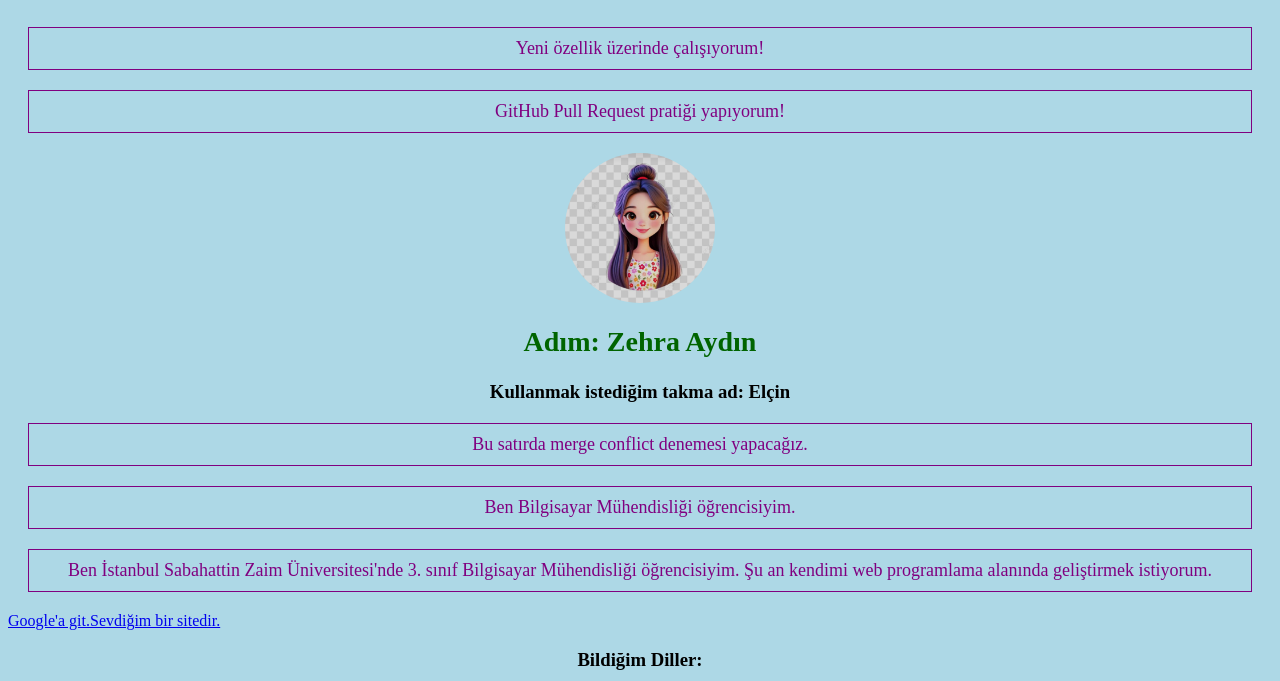
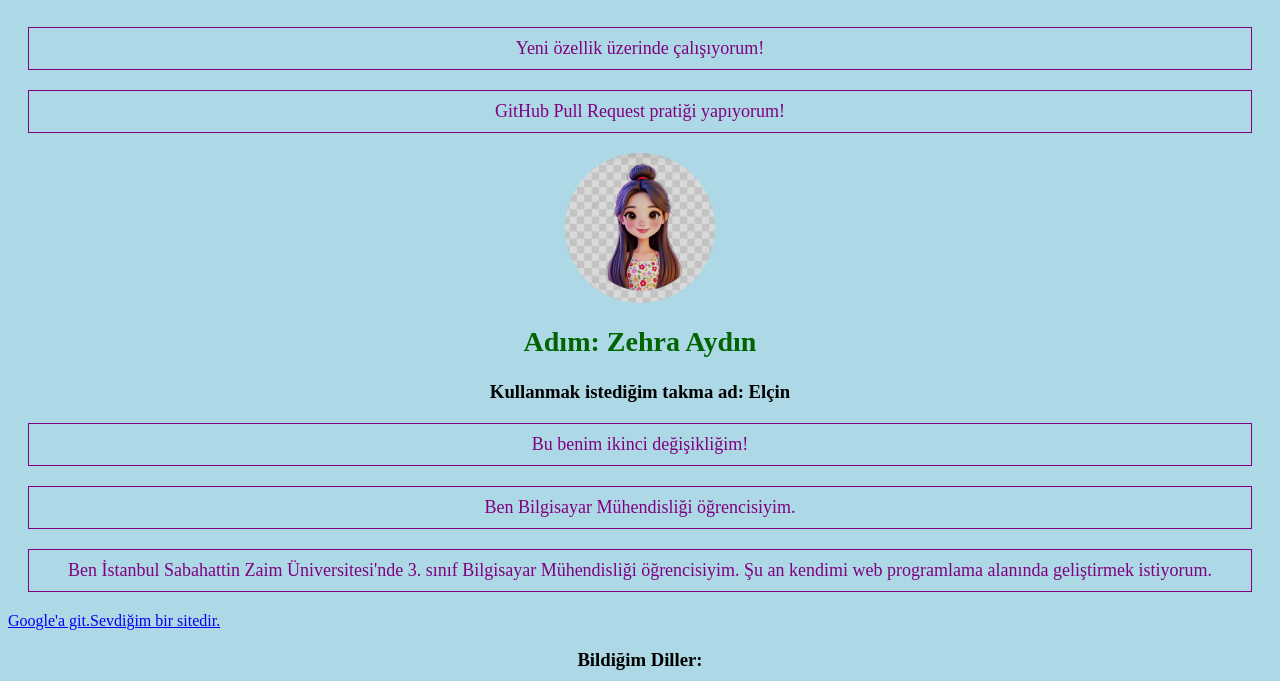
Before and after one commit to ZehraAydinn/ilk-web-sitem, a plain HTML site: page index.html in a window 1280 px wide. Shown: the part 119-800 px from the top of the page. Drawn offline with Linux system fonts and the light colour scheme; no server answers.

Commit message:
Ikinci degisiklik yapildi

```diff
--- a/index.html
+++ b/index.html
@@ -175,7 +175,7 @@
         <img src="IMG_4990.jpg" alt="Profil fotoğrafım">
         <h2>Adım: Zehra Aydın</h2>
         <h3>Kullanmak istediğim takma ad: Elçin</h3>
-        <p>Bu satırda merge conflict denemesi yapacağız.</p>
+        <p>Bu benim ikinci değişikliğim!</p>
 
 
         <p>Ben Bilgisayar Mühendisliği öğrencisiyim.</p>
```
